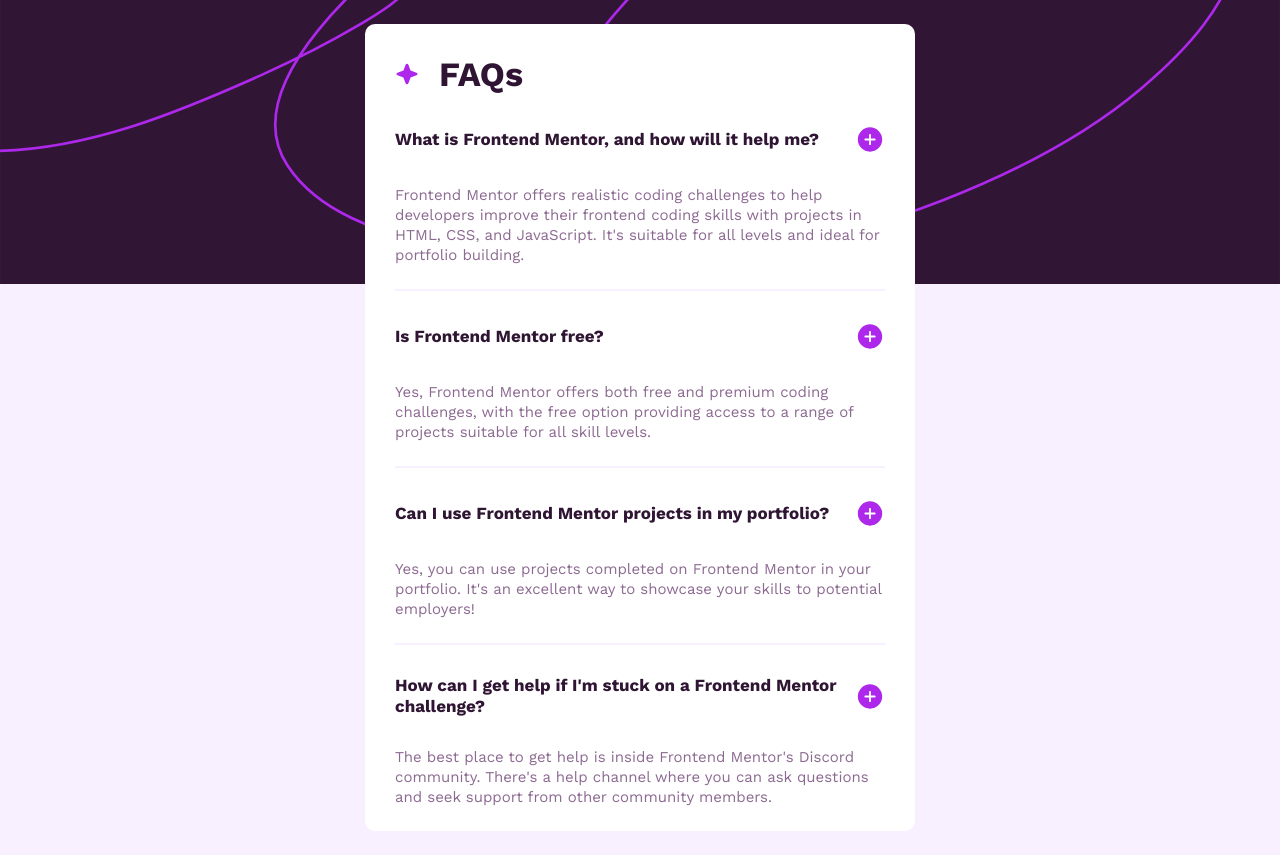
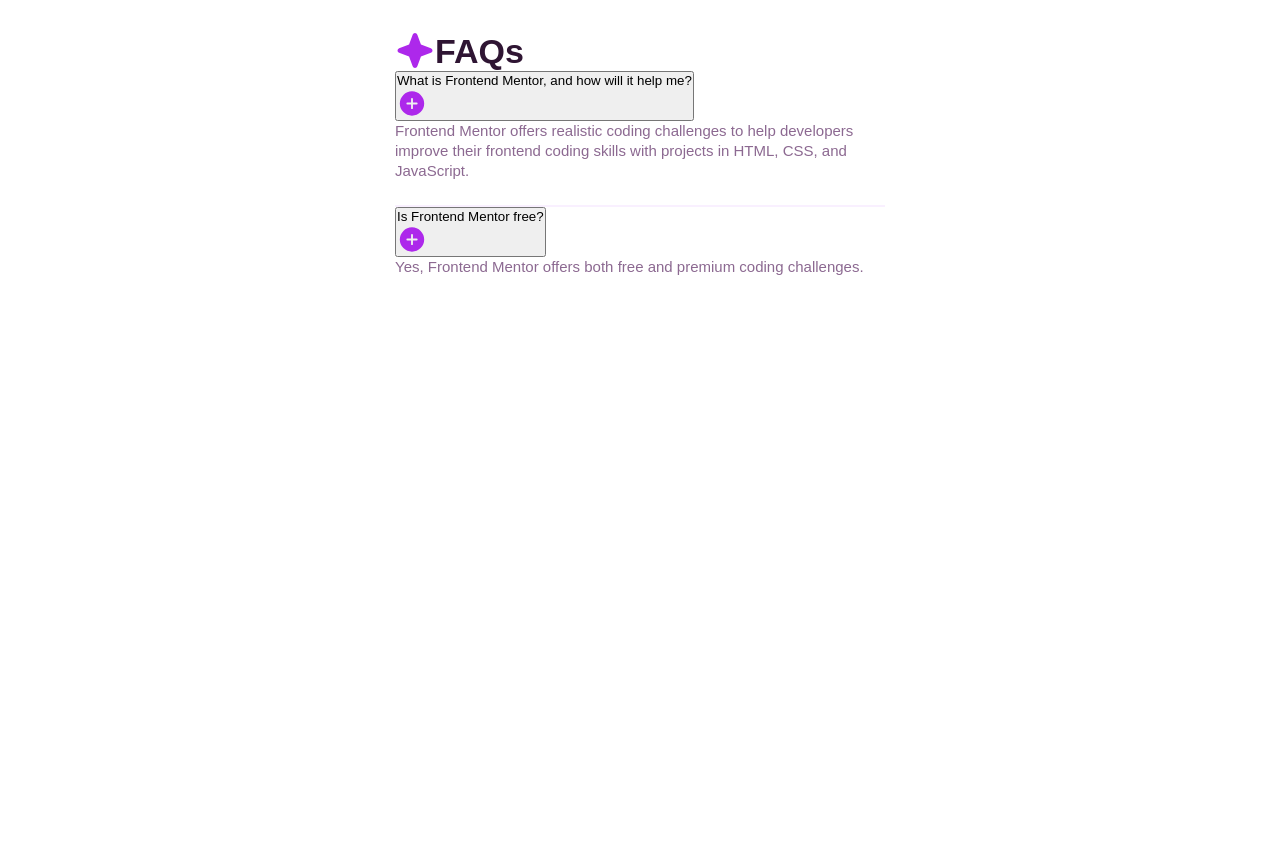
Before and after one commit to Cypek267/Frontmentendor, a plain HTML site: page faq-accordion/index.html in a window 1280 px wide. After the commit the page ends 800 px from the top, so only its background shows below. Drawn offline with nearby package versions, Linux system fonts and the light colour scheme.

Commit message:
Update index.html

```diff
--- a/faq-accordion/index.html
+++ b/faq-accordion/index.html
@@ -1,94 +1,61 @@
 <!DOCTYPE html>
 <html lang="en">
 <head>
-  <meta charset="UTF-8">
-  <meta name="viewport" content="width=device-width, initial-scale=1.0"> <!-- displays site properly based on user's device -->
-  <link href="https://fonts.googleapis.com/css2?family=Work+Sans:wght@400;600;700&display=swap" rel="stylesheet">
-  <link rel="stylesheet" href="style.css">
-  <link rel="icon" type="image/png" sizes="32x32" href="./assets/images/favicon-32x32.png">
-  <script defer src="script.js"></script>
-  <title>Frontend Mentor | FAQ accordion</title>
+  <meta charset="UTF-8" />
+  <meta name="viewport" content="width=device-width, initial-scale=1.0" />
+  <title>FAQ Accordion</title>
 
-  <!-- Feel free to remove these styles or customise in your own stylesheet 👍 -->
-  <!-- <style>
-    .attribution { font-size: 11px; text-align: center; }
-    .attribution a { color: hsl(228, 45%, 44%); }
-  </style> -->
+  <link rel="stylesheet" href="style.css" />
 </head>
 <body>
 
-  <main class="main">
-    <img src="./assets/images/background-pattern-desktop.svg" alt="Background Pattern" class="bg-image-desktop">
-    <img src="./assets/images/background-pattern-mobile.svg" alt="Background Pattern" class="bg-image-mobile">
-    <div class="faq-card">
+  <main class="container">
+    <section class="faq-card">
+
       <div class="faq-header">
-        <img src="./assets/images/icon-star.svg" alt="Star Icon" class="star-icon">
-        <h1 tabindex="5">
-          FAQs
-        </h1>
+        <img src="./assets/images/icon-star.svg" alt="" />
+        <h1>FAQs</h1>
       </div>
-      <ul class="faq-list">
-        <li class="faq-item">
-          <div class="faq-item-header">
-            <h2>
-              What is Frontend Mentor, and how will it help me?
-            </h2>
-            <img src="./assets/images/icon-minus.svg" alt="Minus Icon" class="minus-icon" tabindex="1">
-            <img src="./assets/images/icon-plus.svg" alt="Plus Icon" class="plus-icon" tabindex="1">
-          </div>
+
+      <div class="faq-item">
+        <button class="faq-question" aria-expanded="false">
+          <span>What is Frontend Mentor, and how will it help me?</span>
+
+          <img
+            class="icon"
+            src="./assets/images/icon-plus.svg"
+            alt=""
+          />
+        </button>
+
+        <div class="faq-answer">
           <p>
-            Frontend Mentor offers realistic coding challenges to help developers improve their
-            frontend coding skills with projects in HTML, CSS, and JavaScript. It's suitable for
-            all levels and ideal for portfolio building.
+            Frontend Mentor offers realistic coding challenges to help developers improve their frontend coding skills with projects in HTML, CSS, and JavaScript.
           </p>
-        </li>
-        <li class="faq-item">
-          <div class="faq-item-header">
-            <h2>
-              Is Frontend Mentor free?
-            </h2>
-            <img src="./assets/images/icon-minus.svg" alt="Minus Icon" class="minus-icon" tabindex="2">
-            <img src="./assets/images/icon-plus.svg" alt="Plus Icon" class="plus-icon" tabindex="2">
-          </div>
+        </div>
+      </div>
+
+      <div class="faq-item">
+        <button class="faq-question" aria-expanded="false">
+          <span>Is Frontend Mentor free?</span>
+
+          <img
+            class="icon"
+            src="./assets/images/icon-plus.svg"
+            alt=""
+          />
+        </button>
+
+        <div class="faq-answer">
           <p>
-            Yes, Frontend Mentor offers both free and premium coding challenges, with the free
-            option providing access to a range of projects suitable for all skill levels.
+            Yes, Frontend Mentor offers both free and premium coding challenges.
           </p>
-        </li>
-        <li class="faq-item">
-          <div class="faq-item-header">
-            <h2>
-              Can I use Frontend Mentor projects in my portfolio?
-            </h2>
-            <img src="./assets/images/icon-minus.svg" alt="Minus Icon" class="minus-icon" tabindex="3">
-            <img src="./assets/images/icon-plus.svg" alt="Plus Icon" class="plus-icon" tabindex="3">
-          </div>
-          <p>
-            Yes, you can use projects completed on Frontend Mentor in your portfolio. It's an excellent
-            way to showcase your skills to potential employers!
-          </p>
-        </li>
-        <li class="faq-item">
-          <div class="faq-item-header">
-            <h2>
-              How can I get help if I'm stuck on a Frontend Mentor challenge?
-            </h2>
-            <img src="./assets/images/icon-minus.svg" alt="Minus Icon" class="minus-icon" tabindex="4">
-            <img src="./assets/images/icon-plus.svg" alt="Plus Icon" class="plus-icon" tabindex="4">
-          </div>
-          <p>
-            The best place to get help is inside Frontend Mentor's Discord community. There's a help
-            channel where you can ask questions and seek support from other community members.
-          </p>
-        </li>
-      </ul>
-    </div>
+        </div>
+      </div>
+
+    </section>
   </main>
 
-<!--
-  <div class="attribution">
-    Challenge by <a href="https://www.frontendmentor.io?ref=challenge" target="_blank">Frontend Mentor</a>.
-    Coded by <a href="#">Your Name Here</a>.
-  </div> -->
+  <script src="script.js"></script>
 </body>
 </html>
```
